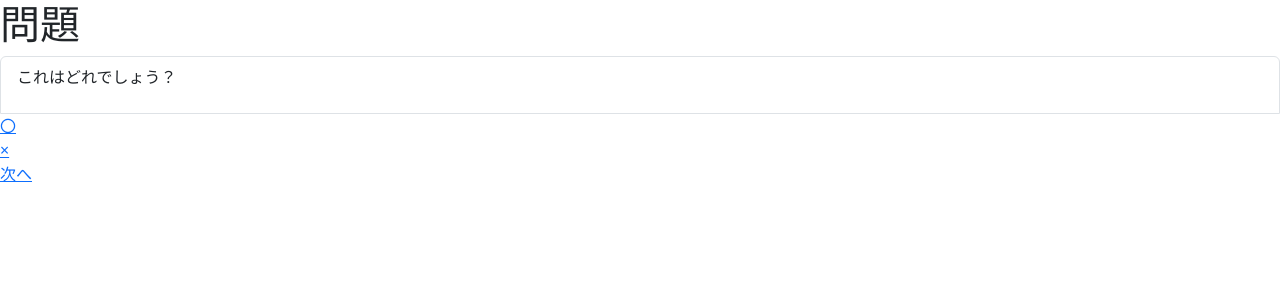
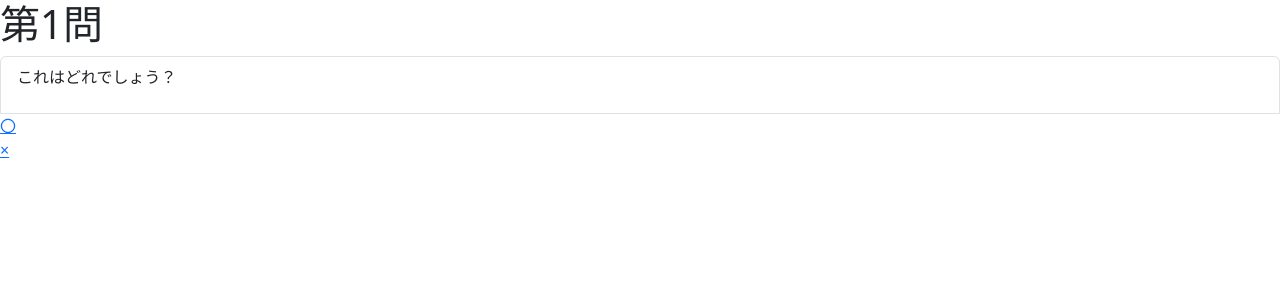
Before and after one commit to mayayannnn/exam-passer-app, a Flask app: page /quiz/1?page=1 in a window 1280 px wide. Shown: the top 300 px of the page. Run offline with Flask 3, Linux system fonts and the light colour scheme; a user stored in the database is signed in.

Commit message:
add for 10question

```diff
--- a/app.py
+++ b/app.py
@@ -14,11 +14,11 @@ login_manager.login_view = 'login'
 
 @login_manager.user_loader
 def load_user(user_id):
-    return User.get(User.id == user_id)
+    return User.get(User.id == int(user_id))
 
 @app.route("/select-main-category")
+@login_required
 def select_main_category():
-
     user = current_user
     main_category_names = MainCategory.select()
     return render_template("select_main_category.html",user=user,main_category_names=main_category_names)
@@ -26,19 +26,28 @@ def select_main_category():
 @app.route("/quiz/<id>")
 def quiz(id):
     page = request.args.get("page")
+    number = 10
+    if int(page) == int(number) + 1:
+        return redirect(url_for("result"))
     datas = Question.select().where(Question.main_category_id == int(id)).order_by(fn.Random()).limit(1)
-    return render_template("quiz.html",datas = datas, page=int(page))
+    return render_template("quiz.html",datas = datas, page=int(page),page2 = str(page))
 
 @app.route("/answer/<id>/<answer_id>")
 def answer(id,answer_id):
+    page = request.args.get("page")
     id = int(id)
     answer = Question.get(Question.id == id)
-    if answer.answer_id == int(answer_id):
-        result = "正解"
+    if str(answer.answer_id) == str(answer_id):
+        a = 1
     else:
-        result = "不正解"
-    print("これがデータ:" + str(answer))
-    return render_template("answer.html",id=id,answer_id=answer_id,answer=answer,result=result)
+        a = 2
+    d = Answer.get(Answer.id == a)
+    result = d.name
+    return render_template("answer.html",id=id,answer_id=answer_id,answer=answer,result=result,page=int(page))
+
+@app.route("/result")
+def result():
+    return render_template("result.html")
 
 @app.route('/register', methods=['GET', 'POST'])
 def register():
--- a/templates/answer.html
+++ b/templates/answer.html
@@ -10,8 +10,6 @@
 <body>
     <h1>答え</h1>
     <h1>{{ result }}</h1>
-    <a href="/quiz/{{ answer.category_id }}">次へ</a>
-    <a href="/result">結果</a>
-    <a href="/select-main-category">戻る</a>
+    <a href="/quiz/{{ answer.main_category_id }}?page={{ page + 1 }}">次へ</a>
 </body>
 </html>
--- a/templates/quiz.html
+++ b/templates/quiz.html
@@ -8,15 +8,14 @@
     <script src="https://cdn.jsdelivr.net/npm/bootstrap@5.3.0/dist/js/bootstrap.bundle.min.js" integrity="sha384-geWF76RCwLtnZ8qwWowPQNguL3RmwHVBC9FhGdlKrxdiJJigb/j/68SIy3Te4Bkz" crossorigin="anonymous"></script>
 </head>
 <body>
-    <h1>問題</h1>
+    <h1>第{{ page2 }}問</h1>
 
     {% for data in datas %}
 
     <ul class="list-group">
         <li class="list-group-item"><p>{{ data.content }}</p></li>
-        <a href="/answer/{{ data.id }}/1">〇</a>
-        <a href="/answer/{{ data.id }}/2">×</a>
-        <a href="/quiz/{{ data.main_category_id }}?page={{ page+1 }}">次へ</a>
+        <a href="/answer/{{ data.id }}/1?page={{ page }}">〇</a>
+        <a href="/answer/{{ data.id }}/2?page={{ page }}">×</a>
 
         {% endfor %}
     </ul>
--- a/templates/select_main_category.html
+++ b/templates/select_main_category.html
@@ -11,7 +11,7 @@
     <h1>メインカテゴリ選択</h1>
     {% for main_category_name in main_category_names %}
     <div class="d-grid gap-2">
-    <a href="/quiz/{{ main_category_name.id}}" class="btn btn-primary">{{ main_category_name.name }}?page=1</a>
+    <a href="/quiz/{{ main_category_name.id}}?page=1" class="btn btn-primary">{{ main_category_name.name }}</a>
     {% endfor %}
 
     <h1>ようこそ　{{ user.username }}　さん</h1>
```
Also changed, not shown: exam_passer_app.db.
